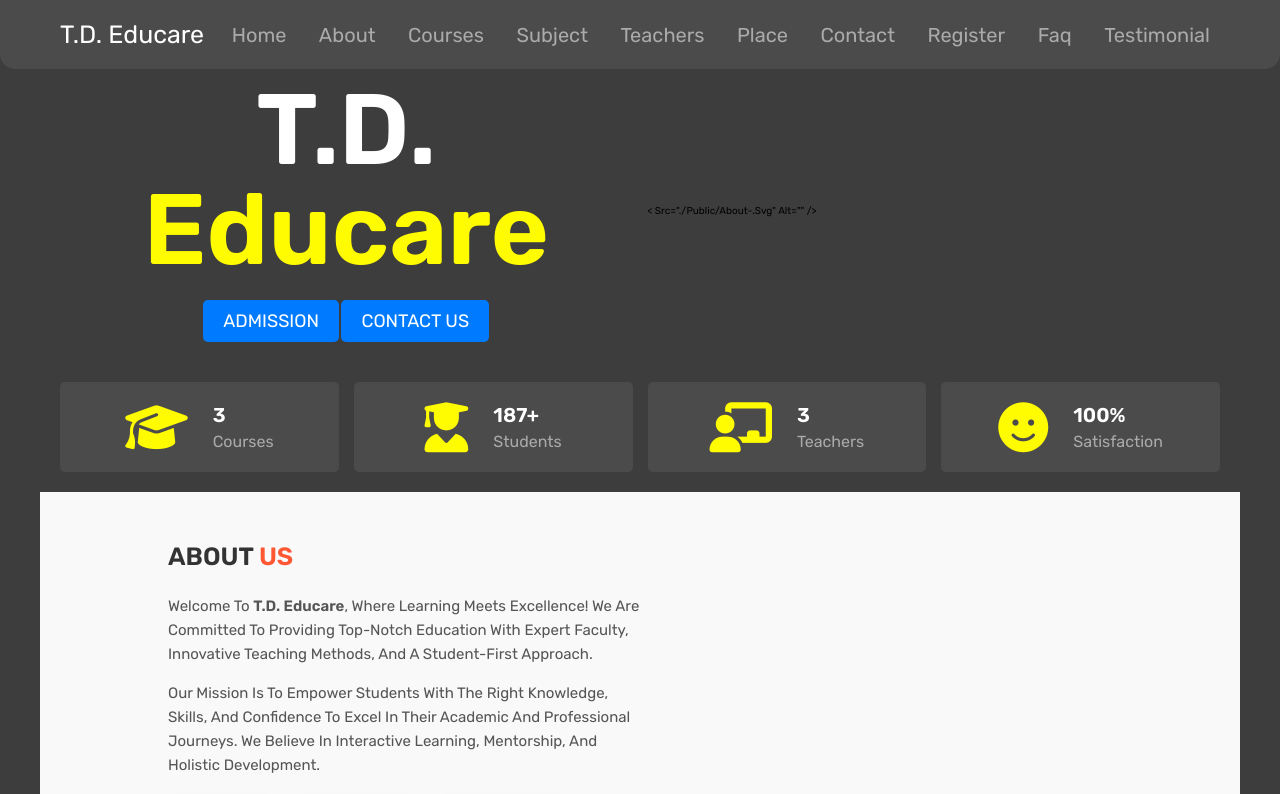
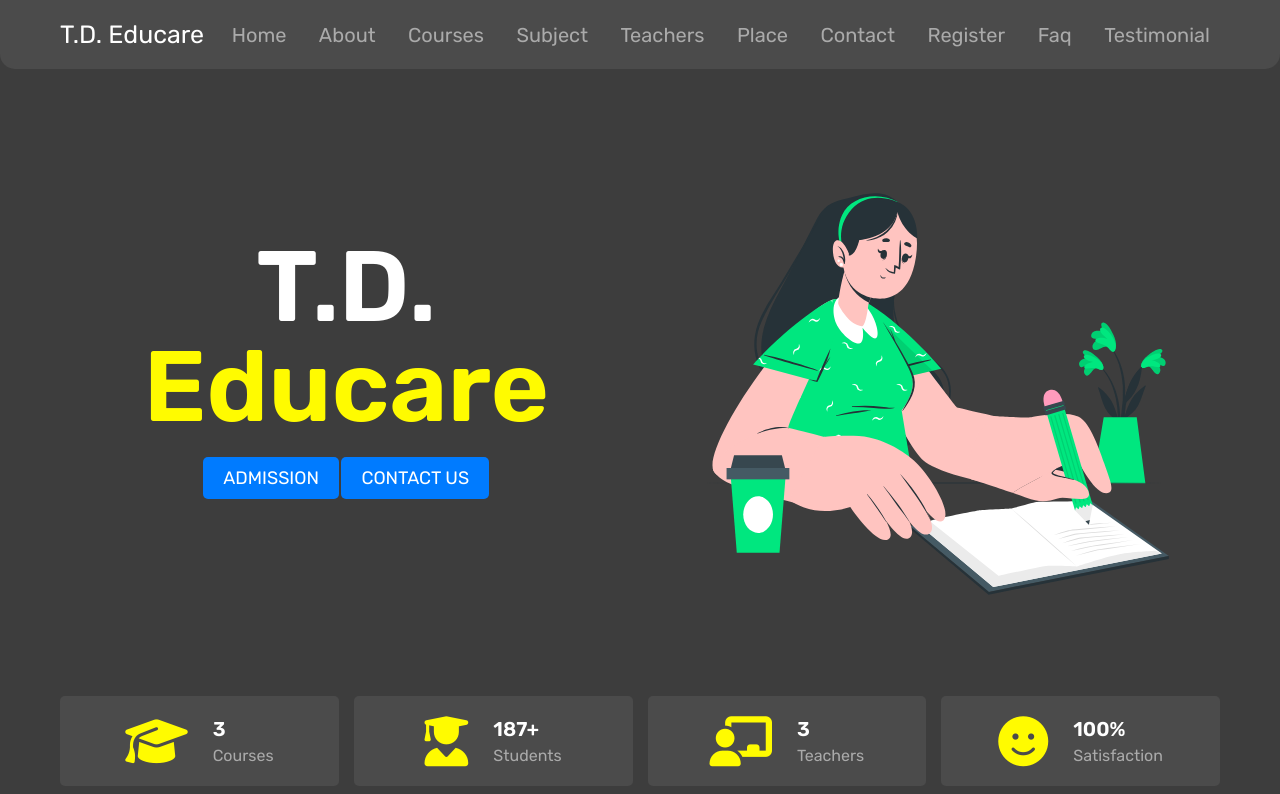
Before and after one commit to Keshab1113/T.D._Educare, a plain HTML site: page index.html in a window 1280 px wide. Shown: the top 794 px of the page. Drawn offline with nearby package versions, Linux system fonts and the light colour scheme; a script that the page names is missing.

Commit message:
Update index.html

```diff
--- a/index.html
+++ b/index.html
@@ -44,7 +44,7 @@
           <a href="#contact" class="btn">contact us</a>
         </div>
         <div class="image">
-          < src="./public/about-.svg" alt="" />
+          <img src="./public/about-img.svg" alt="" />
         </div>
       </div>
     </section>
```
